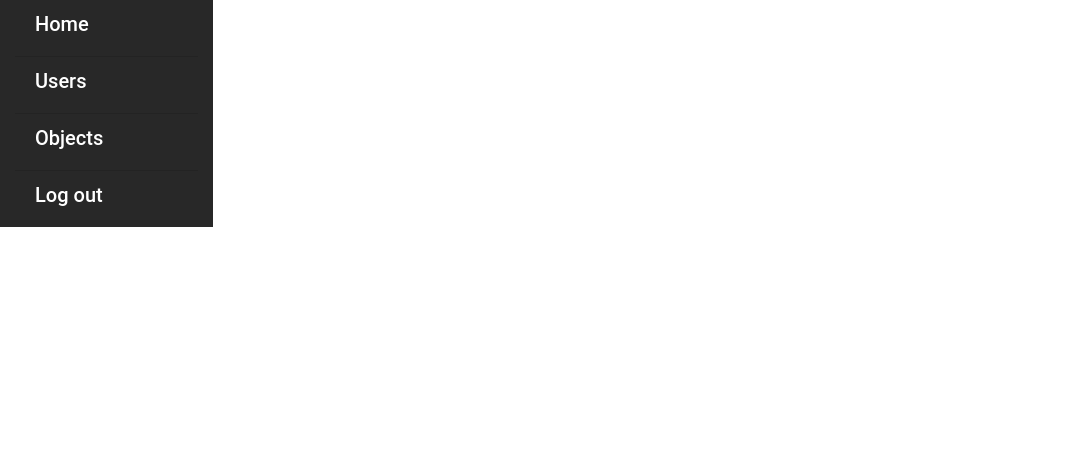
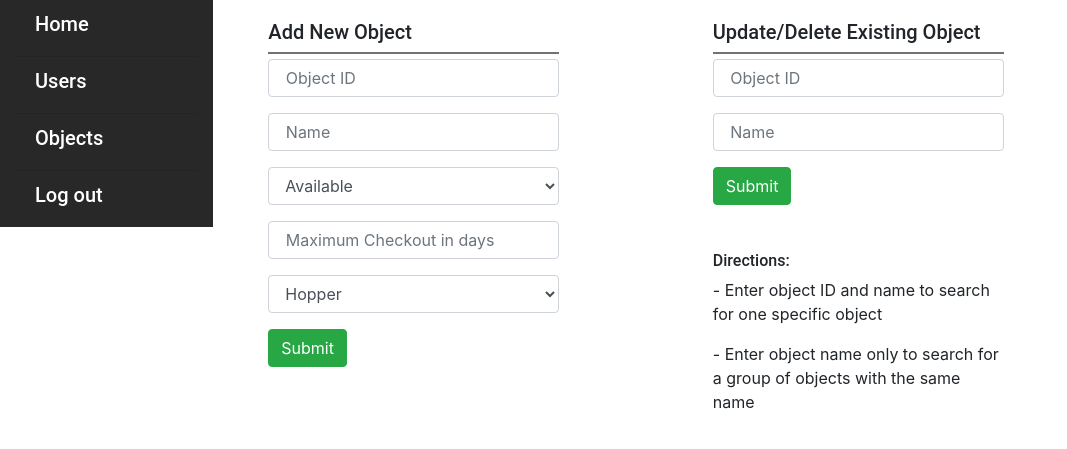
Before and after one commit to AliShahram/RFID-Library-Management-System, a Django app: page /RFID/object in a window 1280 px wide. Shown: the part 96-545 px from the top of the page, without its empty margins (0-1067 px from the left). Run offline with Django 3.2, Linux system fonts and the light colour scheme; the visitor is signed in with stand-in values (Sample User, id 1); some libraries are stand-ins or nearby versions.

Commit message:
added object page

```diff
--- a/RFID/admin.py
+++ b/RFID/admin.py
@@ -3,3 +3,4 @@ from .models import *
 
 # Register your models here.
 admin.site.register(User)
+admin.site.register(Object)
--- a/RFID/forms.py
+++ b/RFID/forms.py
@@ -24,9 +24,39 @@ class AddUser(forms.ModelForm):
                     }
 
 
-class GetUserID(forms.Form):
+class GetUser(forms.Form):
     user_id = forms.CharField(max_length=32, label='', required=False,
-    widget=forms.TextInput(attrs={'class' : 'form-field', 'placeholder' : ' User ID - Optional'}))
+    widget=forms.TextInput(attrs={'class' : 'form-field', 'placeholder' : ' User ID - Optional'})
+    )
 
     email = forms.EmailField(label='', required=True,
-    widget = forms.TextInput(attrs={'class' : 'form-field', 'placeholder' : ' Email'}))
+    widget = forms.TextInput(attrs={'class' : 'form-field', 'placeholder' : ' Email'})
+    )
+
+
+class AddObject(forms.ModelForm):
+    class Meta:
+        model = Object
+        fields = ('object_id', 'name', 'availability', 'max_time', 'location')
+        labels = {
+            "object_id": "",
+            "name": "",
+            "availability": "",
+            "max_time": "",
+            "location": "",
+        }
+
+        widgets = {'object_id' : TextInput(attrs={'class' : 'form-field', 'placeholder' : ' Object ID'}),
+                    'name' : TextInput(attrs={'class' : 'form-field', 'placeholder' : ' Name'}),
+                    'max_time' : TextInput(attrs={'class' : 'form-field', 'placeholder' : ' Maximum Checkout in days'}),
+                    }
+
+
+class GetObject(forms.Form):
+    object_id = forms.CharField(max_length=32, label='', required=False,
+    widget=forms.TextInput(attrs={'class': 'form-field', 'placeholder': ' Object ID'})
+    )
+
+    name = forms.CharField(max_length=60, label='', required=True,
+    widget=forms.TextInput(attrs={'class': 'form-field', 'placeholder': ' Name'})
+    )
--- a/RFID/models.py
+++ b/RFID/models.py
@@ -1,6 +1,4 @@
 from django.db import models
-
-
 
 class User(models.Model):
     user_id = models.CharField(max_length=32, primary_key=True)
@@ -11,3 +9,28 @@ class User(models.Model):
 
     def __str__(self):
         return self.first_name
+
+class Object(models.Model):
+    AVAILABLE = 'Y'
+    UNAVAILABLE = 'N'
+    TURING = 'T'
+    HOPPER = 'H'
+
+    AVAILABILITY_CHOICES = (
+        (AVAILABLE, 'Available'),
+        (UNAVAILABLE, 'Unavilable'),
+    )
+
+    LOCATION_CHOICES = (
+        (TURING, 'Turing'),
+        (HOPPER, 'Hopper'),
+    )
+
+    object_id = models.CharField(max_length=32, primary_key=True)
+    name = models.CharField(max_length=60)
+    availability = models.CharField(max_length=1, choices=AVAILABILITY_CHOICES, default=AVAILABLE)
+    max_time = models.IntegerField()
+    location = models.CharField(max_length=1, choices=LOCATION_CHOICES, default=HOPPER)
+
+    def __str__(self):
+        return self.name
--- a/RFID/templates/RFID/object.html
+++ b/RFID/templates/RFID/object.html
@@ -1 +1,57 @@
 {% extends 'RFID/base.html' %}
+{% load crispy_forms_tags %}
+
+{% block content %}
+  <div class="row">
+    <div class="col-sm-5">
+      <div class="message">
+        {% if message %}
+          <h6>{{ message }}</h6>
+        {% endif %}
+      </div>
+      <div class="message">
+        {% if error %}
+          <h6>{{ error }}</h6>
+        {% endif %}
+      </div>
+      <div class="box">
+        <div class="box-title">
+          <h5>Add New Object</h5>
+        </div>
+        <form action="object" method="post" class="form-group">
+          {% csrf_token %}
+          {{add_object_form |crispy}}
+          <button type="submit" class="btn btn-success">Submit</button>
+        </form>
+      </div>
+    </div>
+    <div class="col-sm-5">
+      <div class="message">
+        {% if update_object_message %}
+          <h6>{{ update_object_message }}</h6>
+        {% endif %}
+      </div>
+      <div class="message">
+        {% if update_user_error %}
+          <h6>{{ update_user_error }}</h6>
+        {% endif %}
+      </div>
+      <div class="box">
+        <div class="box-title">
+          <h5>Update/Delete Existing Object</h5>
+        </div>
+        <form action="get-object" method="post" class="form-group">
+          {% csrf_token %}
+          {{get_object_form |crispy}}
+          <button type="submit" class="btn btn-success">Submit</button>
+        </form>
+      </div>
+      <div class="box">
+        <h6>Directions:</h6>
+        <p>- Enter object ID and name to search for one specific object</p>
+        <p>- Enter object name only to search for a group of objects with the same name</p>
+      </div>
+    </div>
+  </div>
+
+{% endblock %}
--- a/RFID/templates/RFID/user.html
+++ b/RFID/templates/RFID/user.html
@@ -41,7 +41,6 @@
       <div class="box-title">
         <h5>Update/Delete Existing User</h5>
       </div>
-      <p>At least one field required!</p>
       <form action="get-user" method="post" class="form-group">
         {% csrf_token %}
         {{get_id_form |crispy}}
--- a/RFID/urls.py
+++ b/RFID/urls.py
@@ -10,4 +10,5 @@ urlpatterns = [
     path('search', HomePageView.as_view(), name='home'),
     path('get-user', GetUserPageView.as_view(), name='get-user'),
     path('update-user', UpdateUserPageView.as_view(), name='update-user'),
+    path('get-object', GetObjectPageView.as_view(), name='get-object'),
 ]
--- a/RFID/views.py
+++ b/RFID/views.py
@@ -51,7 +51,7 @@ class UserPageView(LoginRequiredMixin, View):
         return render(request, self.template_name, context)
 
     def get(self, request):
-        get_id_form = GetUserID()
+        get_id_form = GetUser()
         form = AddUser()
         context = {'add_user_form':form, 'get_id_form':get_id_form}
         return render(request, self.template_name, context)
@@ -80,7 +80,7 @@ class GetUserPageView(LoginRequiredMixin, View):
 
 
     def post(self, request):
-        get_id_form = GetUserID(request.POST)
+        get_id_form = GetUser(request.POST)
         obj = self.get_user(get_id_form)
         if obj is None:
             message = "The user does not exist!"
@@ -104,13 +104,12 @@ class UpdateUserPageView(LoginRequiredMixin, View):
         if 'Update' in request.POST:
             form = AddUser(request.POST)
             id = form['user_id'].value()
-            obj = User.objects.get(user_id=id)
-            obj.first_name = form['first_name'].value()
-            obj.last_name = form['last_name'].value()
-            obj.email = form['email'].value()
-            obj.phone = form['phone'].value()
-
-            obj.save()
+            User.objects.filter(user_id=id).update(
+            first_name = form['first_name'].value(),
+            last_name = form['last_name'].value(),
+            email = form['email'].value(),
+            phone = form['phone'].value(),
+            )
             message = 'User information was successfuly updated'
 
         elif 'Delete' in request.POST:
@@ -121,18 +120,91 @@ class UpdateUserPageView(LoginRequiredMixin, View):
 
             message = 'User information successfully deleted'
 
-        get_id_form = GetUserID()
+        get_id_form = GetUser()
         form = AddUser()
         context = {'add_user_form':form, 'get_id_form':get_id_form, 'add_user_message':message}
         return render(request, self.template_name, context)
 
 
+
 #---------------------- Object Page -------------------------------
 
 class ObjectPageView(LoginRequiredMixin, View):
+    """ Main page for objects. Has two forms:
+    - Add object
+    - Edit object
+    """
+
     login_url = '/RFID/login/'
     redirect_field_name = ''
     template_name = 'RFID/object.html'
 
+    def post(self, request):
+        add_object_form = AddObject(request.POST)
+        message = 'Object was not added!'
+
+        if add_object_form.is_valid():
+            add_object_form.save()
+            message = 'Object was successfuly added!'
+
+        error = add_object_form.errors
+        object_form = AddObject()
+        get_object_form = GetObject()
+        context = {'add_object_form':object_form, 'get_object_form':get_object_form, 'message':message, 'error':error}
+        return render(request, self.template_name, context)
+
+
+
     def get(self, request):
-        return render(request, self.template_name)
+        object_form = AddObject()
+        get_object_form = GetObject()
+        context = {'add_object_form':object_form, 'get_object_form':get_object_form}
+        return render(request, self.template_name, context)
+
+
+
+
+class GetObjectPageView(LoginRequiredMixin, View):
+    """ Gets the object ID or name and redirects to
+    update page, where user can delete or update on object
+    or a set of objects
+    """
+
+    login_url = '/RFID/login/'
+    redirect_field_name = ''
+    single_object_template = 'RFID/update_single_object.html'
+    group_object_template = 'RFID/update_group_object.html'
+
+
+    def get_object(self, form):
+        """Return a queryset based on the
+        user input"""
+
+        if form['object_id'].value():
+            id = form['object_id'].value()
+            obj = Object.objects.get(object_id=id)
+            count = 1
+            return (obj, count)
+
+        else:
+            name = form['name'].value()
+            querySet = Object.objects.filter(name=name)
+            count = len(querySet)
+            obj = Object.objects.filter(name=name).first()
+            return (obj, count)
+
+
+    def post(self, request):
+        get_object_form = GetObject(request.POST)
+        querySet, count = self.get_object(get_object_form)
+
+        # If this is just one object
+        if count == 1:
+            form = AddObject(instance=querySet)
+            context = {'form': form}
+            return render(request, self.single_object_template, context)
+
+        else:
+            form = AddObject(instance=querySet)
+            context = {'form':form, 'count':count}
+            return render(request, self.group_object_template, context)
```
Also changed, not shown: RFID/templates/RFID/update_group_object.html (added, +31 -0 lines), RFID/templates/RFID/update_single_object.html (added, +28 -0 lines), RFID/migrations/0006_auto_20190225_2121.py (added), RFID/migrations/0007_auto_20190226_0152.py (added).
